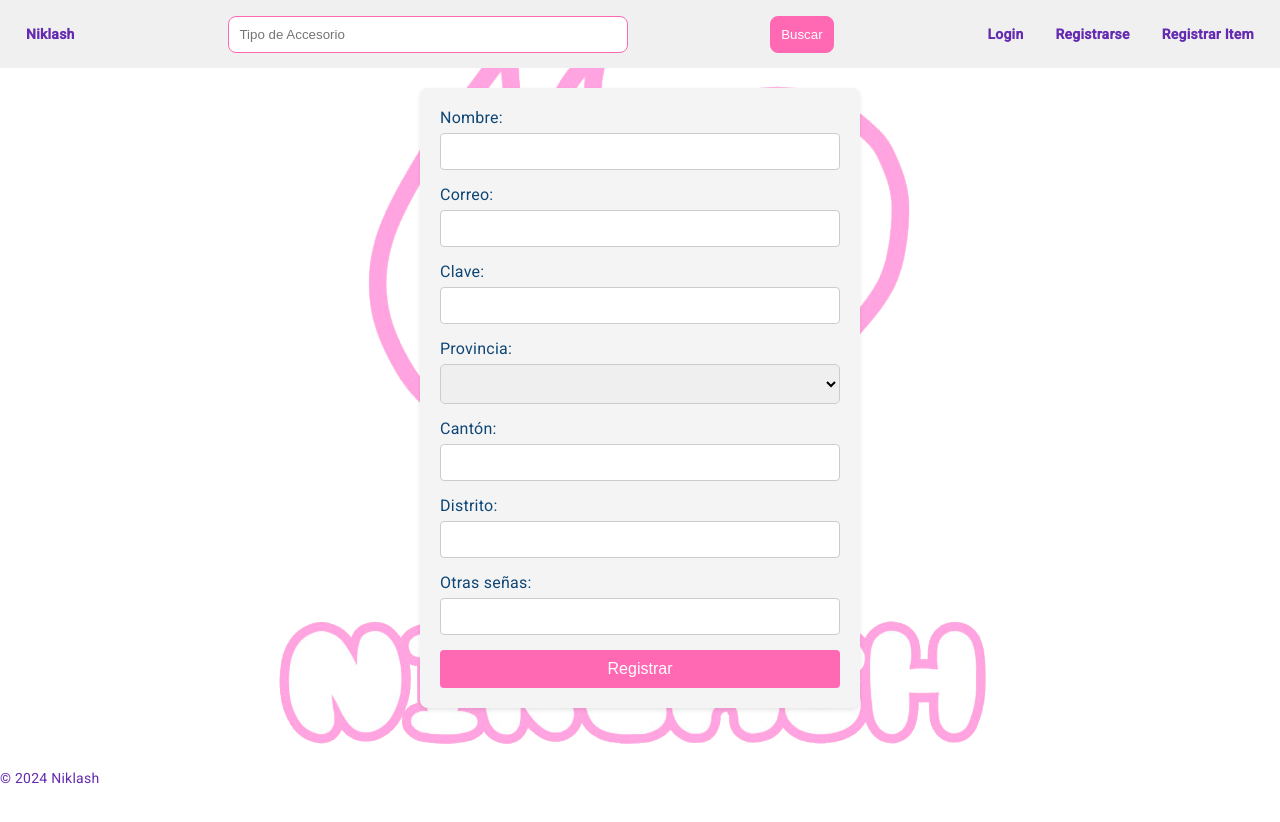
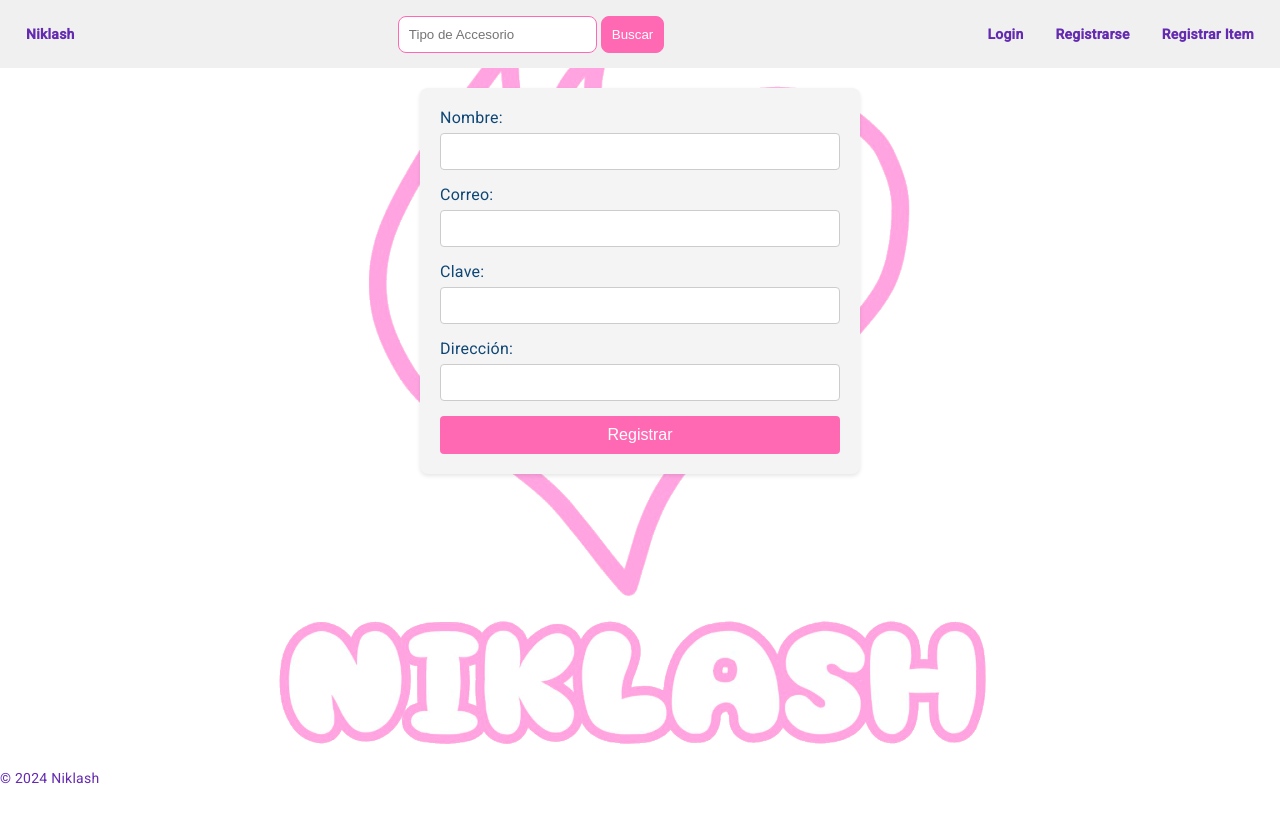
Before and after one commit to ucenfo-componentes/niklash-ui, an Angular app: page /registro in a window 1280 px wide. Shown: the top 822 px of the page. Built offline with nearby package versions, Linux system fonts and the light colour scheme.

Commit message:
simplificando registro usuarios

```diff
--- a/src/app/nav/nav.component.css
+++ b/src/app/nav/nav.component.css
@@ -38,6 +38,18 @@
     display: flex;
   }
 
+  .search-container {
+    display: flex;
+    align-items: center; /* Aligns the items vertically in the center */
+  }
+
+.search-input {
+    flex-grow: 1; /* Makes the input field take up the available space */
+    padding: 10px;
+    border: 1px solid #ccc;
+    border-right: none; /* Removes the right border to blend with the button */
+  }
+
   li {
     float: left;
   }
--- a/src/app/nav/nav.component.ts
+++ b/src/app/nav/nav.component.ts
@@ -13,8 +13,10 @@ import { RouterModule } from '@angular/router';
   template: `
   <nav>
     <a class="navbar-brand" routerLink="/">Niklash</a>
-    <input type="text" placeholder="Tipo de Accesorio">
-    <button class="primary" type="button">Buscar</button>
+    <div class="search-container">
+        <input type="text" placeholder="Tipo de Accesorio" class="search-input">
+        <button class="primary" type="button">Buscar</button>
+    </div>
     <ul>
     <li><a routerLink="/login">Login</a></li>
     <li><a routerLink="/registro">Registrarse</a></li>
--- a/src/app/registro/registro.component.html
+++ b/src/app/registro/registro.component.html
@@ -11,26 +11,9 @@
       <label for="password">Clave:</label>
       <input type="password" id="password" [(ngModel)]="user.password" name="password" required>
     </div>
-    <div>
-        <label for="provincia">Provincia:</label>
-        <select id="provincia"  class="big-select" [(ngModel)]="user.address.provincia" name="provincia">
-          <option *ngFor="let provincia of provincias" [value]="provincia">{{ provincia }}</option>
-        </select>
-      </div>
-
       <div>
-        <label for="canton">Cantón:</label>
-        <input type="text" id="canton" [(ngModel)]="user.address.canton" name="canton">
-      </div>
-
-      <div>
-        <label for="distrito">Distrito:</label>
-        <input type="text" id="distrito" [(ngModel)]="user.address.distrito" name="distrito">
-      </div>
-
-      <div>
-        <label for="otrasSenas">Otras señas:</label>
-        <input type="text" id="otrasSenas" [(ngModel)]="user.address.otrasSenas" name="otrasSenas">
+        <label for="address">Dirección:</label>
+        <input type="text" id="address" [(ngModel)]="user.address" name="address">
       </div>
     <button type="submit">Registrar</button>
   </form>
--- a/src/app/registro/registro.component.ts
+++ b/src/app/registro/registro.component.ts
@@ -3,20 +3,7 @@ import { FormsModule } from '@angular/forms';
 import { CommonModule } from '@angular/common';
 import { ApiService } from '../services/api.service';
 import { HttpClientModule } from '@angular/common/http';
-
-interface Address {
-  provincia: string;
-  canton: string;
-  distrito: string;
-  otrasSenas: string;
-}
-
-export interface User {
-  name: string;
-  email: string;
-  password: string;
-  address: Address;
-}
+import { User } from '../models/usuario.model';
 
 @Component({
   selector: 'app-registro',
@@ -30,21 +17,12 @@ export interface User {
   styleUrl: './registro.component.css'
 })
 export class RegistroComponent {
-  // Initialize user with detailed address structure
   user: User = {
     name: '',
     email: '',
     password: '',
-    address: {
-      provincia: '',
-      canton: '',
-      distrito: '',
-      otrasSenas: ''
-    }
-
+    address: ''
   };
-
-  provincias = ['San Jose ', 'Alajuela ', 'Heredia ', 'Cartago ', 'Guanacaste ', 'Puntarenas ', 'Limon '];
 
   constructor(private apiService: ApiService) {}
 
@@ -52,10 +30,12 @@ export class RegistroComponent {
 
     this.apiService.registerUser(this.user).subscribe({
       next: (response) => {
+        console.log(this.user);
         console.log('User registered successfully', response);
         window.alert('registro exitoso!!');
       },
       error: (error) => {
+        console.log(this.user);
         console.error('There was an error registering the user', error);
         window.alert('registro error!!');
       }
--- a/src/app/services/api.service.ts
+++ b/src/app/services/api.service.ts
@@ -2,19 +2,21 @@ import { Injectable } from '@angular/core';
 import { HttpClient, HttpHeaders } from '@angular/common/http';
 import { Observable } from 'rxjs';
 
-import { User } from '../registro/registro.component';
+import { User } from '../models/usuario.model';
 
 @Injectable({
   providedIn: 'root'
 })
 export class ApiService {
-  private baseUrl = 'http://yourapi.com/api'; // Your API base URL
+  // https://your-azure-function-url.com/api
+  // private baseUrl = 'http://localhost:7071/api'; // Your API base URL
+  private baseUrl = 'http://localhost:7071/api'; // Your Azure Function URL
 
   httpHeaders = new HttpHeaders({'Content-Type': 'application/json'});
 
   constructor(private http: HttpClient) {}
 
   registerUser(user: User): Observable<any> {
-    return this.http.post(`${this.baseUrl}/register`, user);
+    return this.http.post(`${this.baseUrl}/Registrar_Usuario`, user);
   }
 }
```
Also changed, not shown: src/app/models/usuario.model.ts (added, +7 -0 lines).
